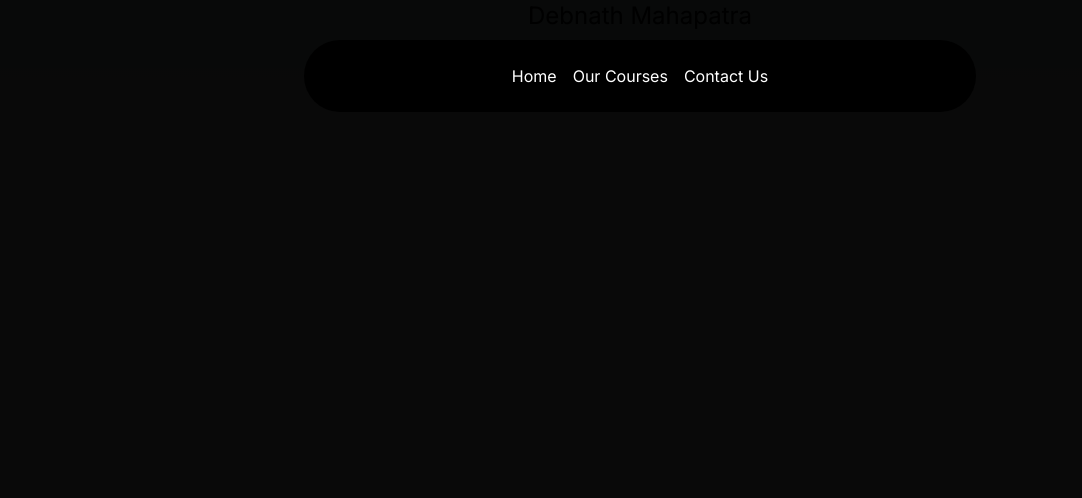
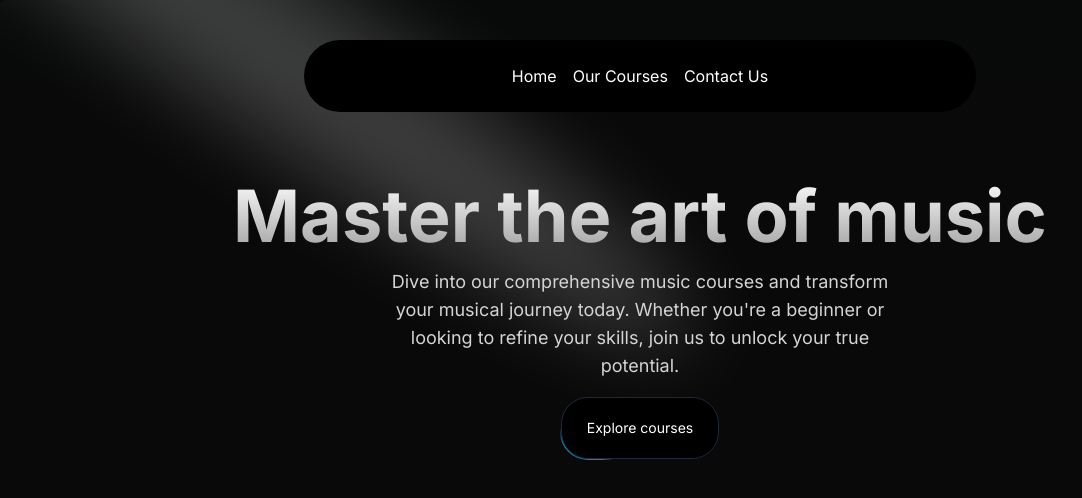
Before and after one commit to Debnath23/next_js, a Next.js app: page / in a window 1280 px wide. Shown: the top 498 px of the page, without its empty margins (0-1082 px from the left). Built offline with nearby package versions, Linux system fonts and the light colour scheme.

Commit message:
Hero Section

```diff
--- a/src/app/page.tsx
+++ b/src/app/page.tsx
@@ -1,8 +1,10 @@
+import HeroSection from "@/components/HeroSection";
+
 export default function HomePage() {
   return (
     <>
     <main className="min-h-screen bg-black/[0.96] antialiased bg-grid-white/[0.02]">
-    <h1 className="text-2xl text-center">Debnath Mahapatra</h1>
+    <HeroSection />
     </main>
     </>
   );
--- /dev/null
+++ b/src/components/HeroSection.tsx
@@ -0,0 +1,34 @@
+import Link from "next/link";
+import { Spotlight } from "./ui/Spotlight";
+import { Button } from "./ui/moving-border";
+
+export default function HeroSection() {
+  return (
+    <div className="h-auto md:h-[40rem] w-full rounded-md flex flex-col items-center justify-center relative overflow-hidden mx-auto py-10 md:py-0">
+      <Spotlight
+        className="-top-40 left-0 md:left-60 md:-top-20"
+        fill="white"
+      />
+      <div className="p-4 relative z-10 w-full text-center">
+        <h1 className="mt-20 md:mt-0 text-4xl md:text-7xl font-bold bg-clip-text text-transparent bg-gradient-to-b from-neutral-50 to-neutral-400">
+          Master the art of music
+        </h1>
+        <p className="mt-4 font-normal text-base md:text-lg text-neutral-300 max-w-lg mx-auto">
+          Dive into our comprehensive music courses and transform your musical
+          journey today. Whether you're a beginner or looking to refine your
+          skills, join us to unlock your true potential.
+        </p>
+        <div className="mt-4">
+          <Link href={"/courses"}>
+            <Button
+              borderRadius="1.75rem"
+              className="bg-white dark:bg-black text-black dark:text-white border-neutral-200 dark:border-slate-800"
+            >
+              Explore courses
+            </Button>
+          </Link>
+        </div>
+      </div>
+    </div>
+  );
+}
--- a/src/components/Navbar.tsx
+++ b/src/components/Navbar.tsx
@@ -18,7 +18,6 @@
             item="Home"
           ></MenuItem>
         </Link>
-
         <MenuItem setActive={setActive} active={active} item="Our Courses">
           <div className="flex flex-col space-y-4 text-sm">
             <HoveredLink href="/courses">All Courses</HoveredLink>
@@ -28,7 +27,6 @@
             <HoveredLink href="/courses">Music Production</HoveredLink>
           </div>
         </MenuItem>
-
         <Link href={"/contact"}>
           <MenuItem
             setActive={setActive}
--- /dev/null
+++ b/src/components/ui/Spotlight.tsx
@@ -0,0 +1,56 @@
+import React from "react";
+import { cn } from "@/utils/cn";
+
+type SpotlightProps = {
+  className?: string;
+  fill?: string;
+};
+
+export const Spotlight = ({ className, fill }: SpotlightProps) => {
+  return (
+    <svg
+      className={cn(
+        "animate-spotlight pointer-events-none absolute z-[1]  h-[169%] w-[138%] lg:w-[84%] opacity-0",
+        className
+      )}
+      xmlns="http://www.w3.org/2000/svg"
+      viewBox="0 0 3787 2842"
+      fill="none"
+    >
+      <g filter="url(#filter)">
+        <ellipse
+          cx="1924.71"
+          cy="273.501"
+          rx="1924.71"
+          ry="273.501"
+          transform="matrix(-0.822377 -0.568943 -0.568943 0.822377 3631.88 2291.09)"
+          fill={fill || "white"}
+          fillOpacity="0.21"
+        ></ellipse>
+      </g>
+      <defs>
+        <filter
+          id="filter"
+          x="0.860352"
+          y="0.838989"
+          width="3785.16"
+          height="2840.26"
+          filterUnits="userSpaceOnUse"
+          colorInterpolationFilters="sRGB"
+        >
+          <feFlood floodOpacity="0" result="BackgroundImageFix"></feFlood>
+          <feBlend
+            mode="normal"
+            in="SourceGraphic"
+            in2="BackgroundImageFix"
+            result="shape"
+          ></feBlend>
+          <feGaussianBlur
+            stdDeviation="151"
+            result="effect1_foregroundBlur_1065_8"
+          ></feGaussianBlur>
+        </filter>
+      </defs>
+    </svg>
+  );
+};
--- /dev/null
+++ b/src/components/ui/moving-border.tsx
@@ -0,0 +1,139 @@
+"use client";
+import React from "react";
+import {
+  motion,
+  useAnimationFrame,
+  useMotionTemplate,
+  useMotionValue,
+  useTransform,
+} from "framer-motion";
+import { useRef } from "react";
+import { cn } from "@/utils/cn";
+
+export function Button({
+  borderRadius = "1.75rem",
+  children,
+  as: Component = "button",
+  containerClassName,
+  borderClassName,
+  duration,
+  className,
+  ...otherProps
+}: {
+  borderRadius?: string;
+  children: React.ReactNode;
+  as?: any;
+  containerClassName?: string;
+  borderClassName?: string;
+  duration?: number;
+  className?: string;
+  [key: string]: any;
+}) {
+  return (
+    <Component
+      className={cn(
+        "bg-transparent relative text-xl  h-16 w-40 p-[1px] overflow-hidden ",
+        containerClassName
+      )}
+      style={{
+        borderRadius: borderRadius,
+      }}
+      {...otherProps}
+    >
+      <div
+        className="absolute inset-0"
+        style={{ borderRadius: `calc(${borderRadius} * 0.96)` }}
+      >
+        <MovingBorder duration={duration} rx="30%" ry="30%">
+          <div
+            className={cn(
+              "h-20 w-20 opacity-[0.8] bg-[radial-gradient(var(--sky-500)_40%,transparent_60%)]",
+              borderClassName
+            )}
+          />
+        </MovingBorder>
+      </div>
+
+      <div
+        className={cn(
+          "relative bg-slate-900/[0.8] border border-slate-800 backdrop-blur-xl text-white flex items-center justify-center w-full h-full text-sm antialiased",
+          className
+        )}
+        style={{
+          borderRadius: `calc(${borderRadius} * 0.96)`,
+        }}
+      >
+        {children}
+      </div>
+    </Component>
+  );
+}
+
+export const MovingBorder = ({
+  children,
+  duration = 2000,
+  rx,
+  ry,
+  ...otherProps
+}: {
+  children: React.ReactNode;
+  duration?: number;
+  rx?: string;
+  ry?: string;
+  [key: string]: any;
+}) => {
+  const pathRef = useRef<any>();
+  const progress = useMotionValue<number>(0);
+
+  useAnimationFrame((time) => {
+    const length = pathRef.current?.getTotalLength();
+    if (length) {
+      const pxPerMillisecond = length / duration;
+      progress.set((time * pxPerMillisecond) % length);
+    }
+  });
+
+  const x = useTransform(
+    progress,
+    (val) => pathRef.current?.getPointAtLength(val).x
+  );
+  const y = useTransform(
+    progress,
+    (val) => pathRef.current?.getPointAtLength(val).y
+  );
+
+  const transform = useMotionTemplate`translateX(${x}px) translateY(${y}px) translateX(-50%) translateY(-50%)`;
+
+  return (
+    <>
+      <svg
+        xmlns="http://www.w3.org/2000/svg"
+        preserveAspectRatio="none"
+        className="absolute h-full w-full"
+        width="100%"
+        height="100%"
+        {...otherProps}
+      >
+        <rect
+          fill="none"
+          width="100%"
+          height="100%"
+          rx={rx}
+          ry={ry}
+          ref={pathRef}
+        />
+      </svg>
+      <motion.div
+        style={{
+          position: "absolute",
+          top: 0,
+          left: 0,
+          display: "inline-block",
+          transform,
+        }}
+      >
+        {children}
+      </motion.div>
+    </>
+  );
+};
--- a/tailwind.config.ts
+++ b/tailwind.config.ts
@@ -1,4 +1,19 @@
 import type { Config } from "tailwindcss";
+const colors = require("tailwindcss/colors");
+const {
+  default: flattenColorPalette,
+} = require("tailwindcss/lib/util/flattenColorPalette");
+
+function addVariablesForColors({ addBase, theme }: any) {
+  let allColors = flattenColorPalette(theme("colors"));
+  let newVars = Object.fromEntries(
+    Object.entries(allColors).map(([key, val]) => [`--${key}`, val])
+  );
+
+  addBase({
+    ":root": newVars,
+  });
+}
 
 const config: Config = {
   content: [
@@ -6,16 +21,32 @@
     "./src/components/**/*.{js,ts,jsx,tsx,mdx}",
     "./src/app/**/*.{js,ts,jsx,tsx,mdx}",
   ],
-  darkMode: 'class',
+  darkMode: "class",
   theme: {
     extend: {
+      animation: {
+        spotlight: "spotlight 2s ease .75s 1 forwards",
+        scroll:
+          "scroll var(--animation-duration, 40s) var(--animation-direction, forwards) linear infinite",
+      },
       backgroundImage: {
         "gradient-radial": "radial-gradient(var(--tw-gradient-stops))",
         "gradient-conic":
           "conic-gradient(from 180deg at 50% 50%, var(--tw-gradient-stops))",
       },
+      keyframes: {
+        spotlight: {
+          "0%": { opacity: "0", transform: "translate(-72%, -62%) scale(0.5)" },
+          "100%": { opacity: "1", transform: "translate(-50%,-40%) scale(1)" },
+        },
+        scroll: {
+          to: {
+            transform: "translate(calc(-50% - 0.5rem))",
+          },
+        },
+      },
     },
   },
-  plugins: [],
+  plugins: [addVariablesForColors,],
 };
 export default config;
```
